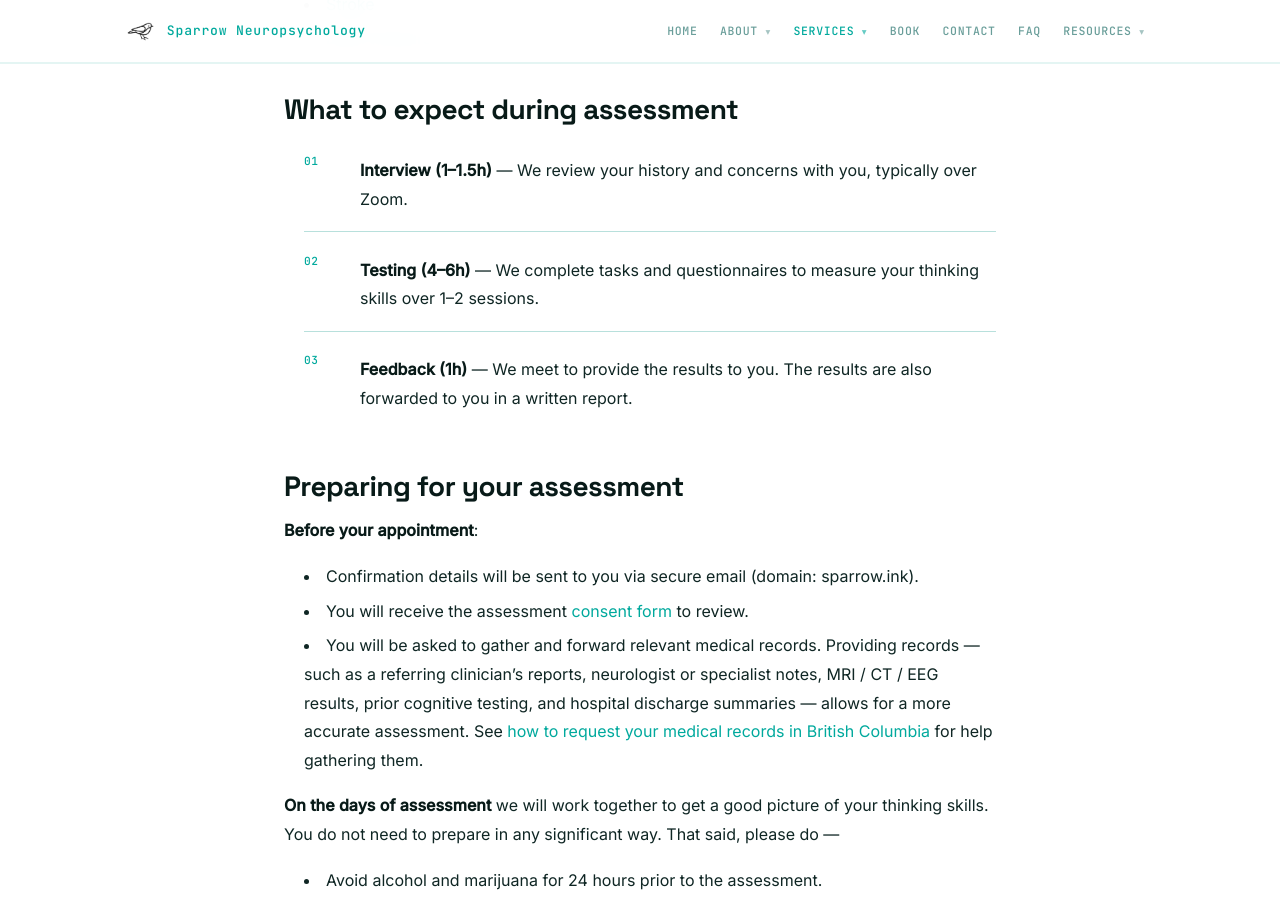
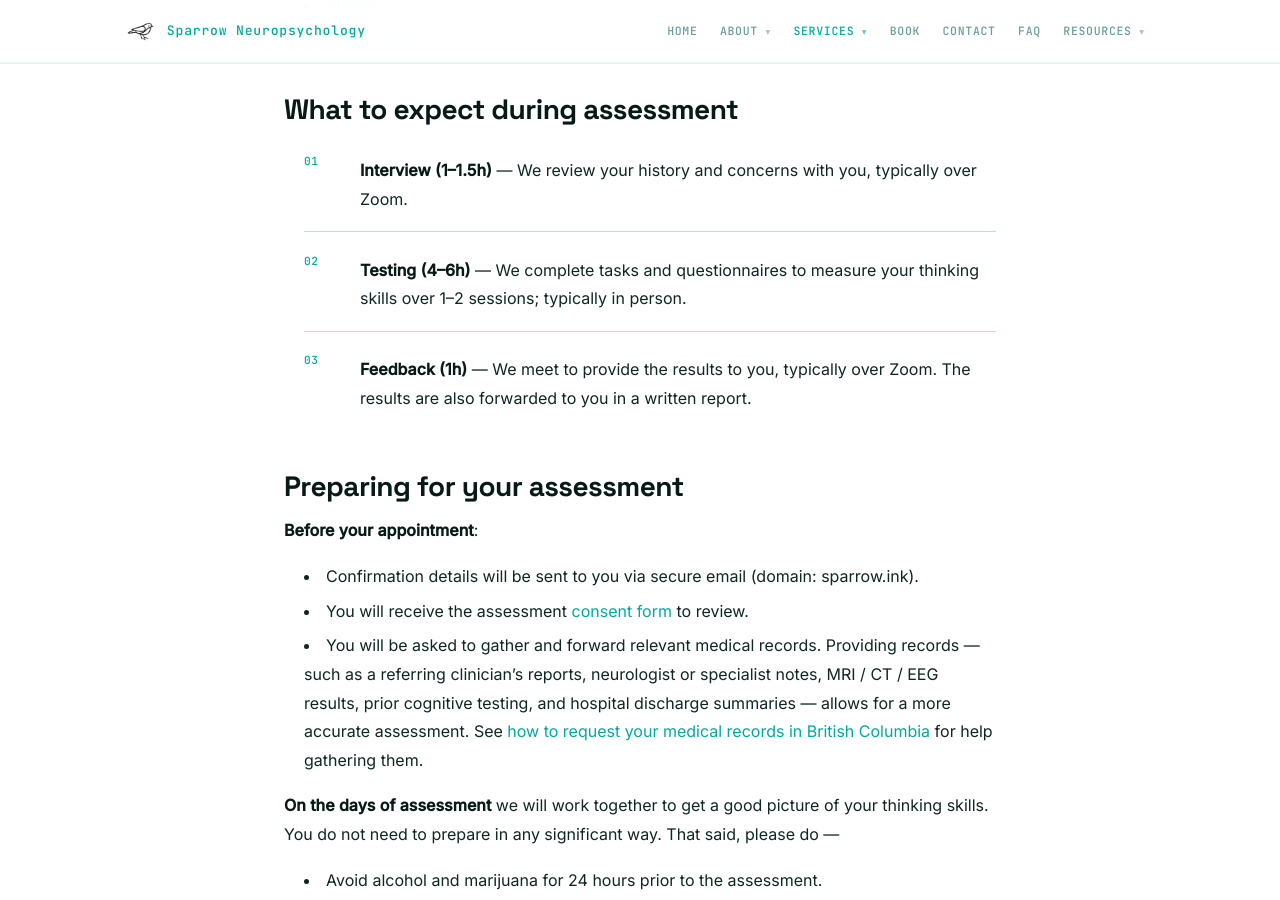
Before and after one commit to cfxb/sparrow-clinic, a Jekyll site: the page built from services.md, in a window 1280 px wide and 900 px high, scrolled down 3113 px. Built offline with Jekyll 4.4.1, drawn with Linux system fonts in a browser that asks for light colours.

Commit message:
services: note testing is in person and feedback is over Zoom in steps
Co-Authored-By: Claude Opus 4.7 (1M context) <noreply@anthropic.com>

```diff
--- a/services.md
+++ b/services.md
@@ -69,8 +69,8 @@ If you (or someone close to you) has a condition that might be affecting how wel
 
 <ol class="steps">
   <li><strong>Interview (1–1.5h)</strong> — We review your history and concerns with you, typically over Zoom.</li>
-  <li><strong>Testing (4–6h)</strong> — We complete tasks and questionnaires to measure your thinking skills over 1–2 sessions.</li>
-  <li><strong>Feedback (1h)</strong> — We meet to provide the results to you. The results are also forwarded to you in a written report.</li>
+  <li><strong>Testing (4–6h)</strong> — We complete tasks and questionnaires to measure your thinking skills over 1–2 sessions; typically in person.</li>
+  <li><strong>Feedback (1h)</strong> — We meet to provide the results to you, typically over Zoom. The results are also forwarded to you in a written report.</li>
 </ol>
 
 ## Preparing for your assessment
```
